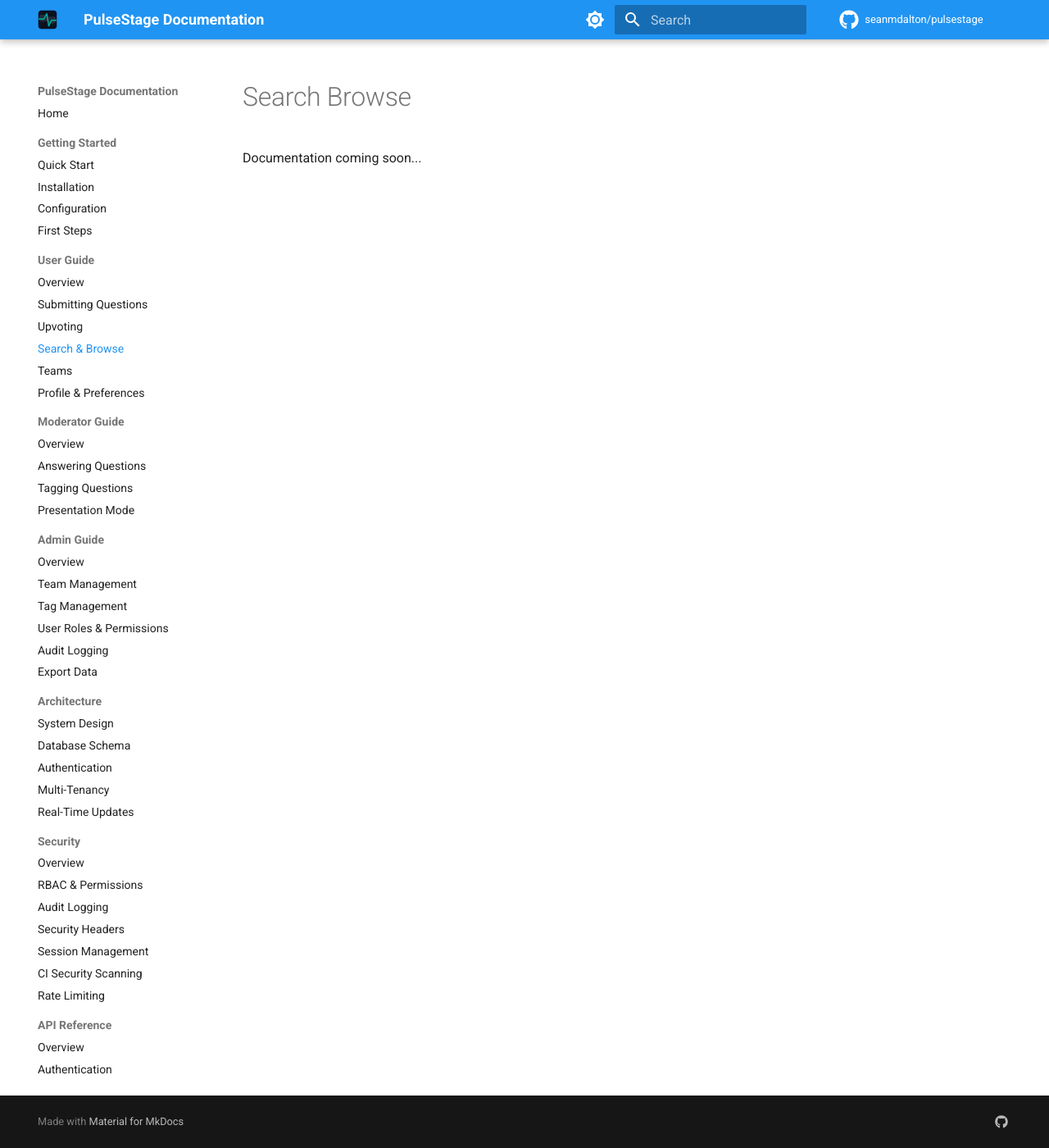
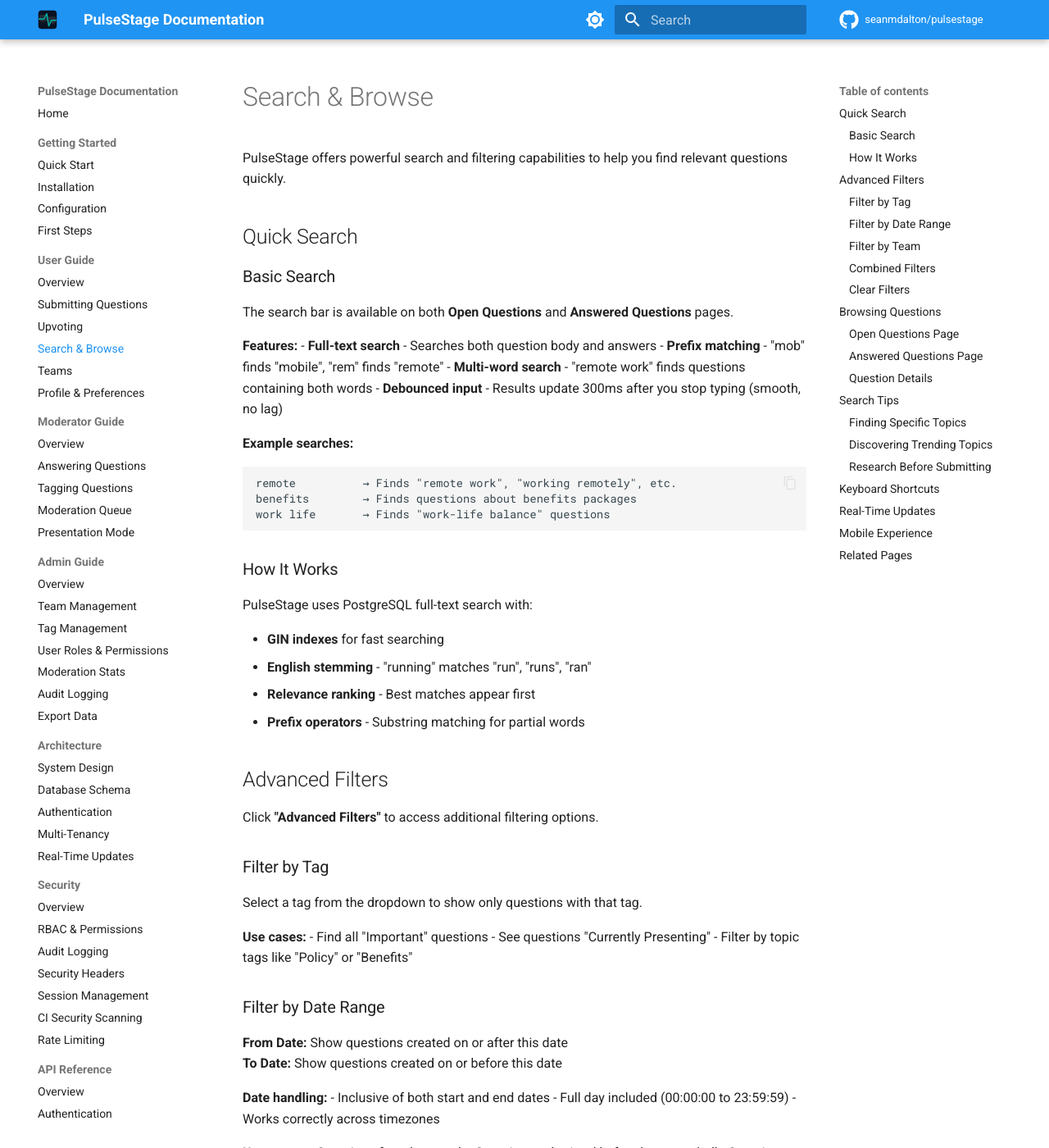
Before and after one commit to seanmdalton/pulsestage, an MkDocs documentation site: the page built from docs/user-guide/search-browse.md, in a window 1280 px wide and 1400 px high. Shown: the whole window at 82% size. Built offline with MkDocs 1.6.1 and Material for MkDocs 9.7.7, drawn with Linux system fonts in a browser that asks for light colours; comment, search, counter and statistics services are not loaded; the version menu is left out; some of the changed text lies outside the part shown.

Commit message:
Complete documentation and fix search_vector schema issue
Documentation Updates:
- NEW: docs/moderator-guide/moderation-queue.md
  * Comprehensive guide to moderation queue features
  * Filters, bulk operations, quick actions
  * Pin vs Freeze explanation
  * Best practices and workflows

- NEW: docs/admin-guide/moderation-stats.md
  * Moderation stats dashboard guide
  * Metrics interpretation
  * Per-moderator performance analysis
  * Use cases and best practices

- UPDATED: docs/user-guide/search-browse.md
  * Full-text search with prefix matching
  * Advanced filters (tags, dates, teams)
  * Combined filters guide
  * Search tips and keyboard shortcuts
  * Real-time updates

- UPDATED: mkdocs.yml
  * Add Moderation Queue to Moderator Guide nav
  * Add Moderation Stats to Admin Guide nav
  * Maintain sidebar navigation structure

Schema Fix:
- Remove search_vector from Prisma schema entirely
- Column is managed by PostgreSQL triggers (not Prisma)
- Prevents type casting errors on db push
- Migration script updated to DROP and recreate column
- Fixes 'cannot cast text to tsvector' error

Migration Enhancement:
- add_fulltext_search.sql now drops existing column first
- Handles type conversion from text → tsvector cleanly
- Idempotent (can run multiple times safely)

Testing Status:
✅ All 208 API tests pass
✅ All security scans pass (0 HIGH/CRITICAL vulnerabilities)
✅ Services start successfully
✅ Ready for production deployment

````diff
--- a/docs/user-guide/search-browse.md
+++ b/docs/user-guide/search-browse.md
@@ -1,3 +1,174 @@
-# Search Browse
+# Search & Browse
 
-Documentation coming soon...
+PulseStage offers powerful search and filtering capabilities to help you find relevant questions quickly.
+
+## Quick Search
+
+### Basic Search
+
+The search bar is available on both **Open Questions** and **Answered Questions** pages.
+
+**Features:**
+- **Full-text search** - Searches both question body and answers
+- **Prefix matching** - "mob" finds "mobile", "rem" finds "remote"
+- **Multi-word search** - "remote work" finds questions containing both words
+- **Debounced input** - Results update 300ms after you stop typing (smooth, no lag)
+
+**Example searches:**
+```
+remote          → Finds "remote work", "working remotely", etc.
+benefits        → Finds questions about benefits packages
+work life       → Finds "work-life balance" questions
+```
+
+### How It Works
+
+PulseStage uses PostgreSQL full-text search with:
+
+- **GIN indexes** for fast searching
+- **English stemming** - "running" matches "run", "runs", "ran"
+- **Relevance ranking** - Best matches appear first
+- **Prefix operators** - Substring matching for partial words
+
+## Advanced Filters
+
+Click **"Advanced Filters"** to access additional filtering options.
+
+### Filter by Tag
+
+Select a tag from the dropdown to show only questions with that tag.
+
+**Use cases:**
+- Find all "Important" questions
+- See questions "Currently Presenting"
+- Filter by topic tags like "Policy" or "Benefits"
+
+### Filter by Date Range
+
+**From Date:** Show questions created on or after this date
+**To Date:** Show questions created on or before this date
+
+**Date handling:**
+- Inclusive of both start and end dates
+- Full day included (00:00:00 to 23:59:59)
+- Works correctly across timezones
+
+**Use cases:**
+- Questions from last week
+- Questions submitted before last town hall
+- Questions from a specific event or meeting
+
+### Filter by Team
+
+Automatically applied when viewing a team page (e.g., `/engineering/open`).
+
+Switch teams using the team dropdown in the navigation bar.
+
+### Combined Filters
+
+All filters work together:
+
+**Example:** Search for "remote" + Tag: "Policy" + From: Last month
+- Shows only policy questions about remote work from the last month
+
+### Clear Filters
+
+The **"Clear All Filters"** button appears when filters are active.
+
+Shows count: "Clear All Filters (3)" indicating how many filters are applied.
+
+## Browsing Questions
+
+### Open Questions Page
+
+**Default View:**
+- Shows all OPEN (unanswered) questions
+- Sorted by upvotes (highest first)
+- Real-time updates as new questions arrive
+
+**Includes:**
+- Question body
+- Upvote count with button
+- Tags (color-coded)
+- Team name
+- Creation date
+- Upvote button (if you haven't upvoted yet)
+
+### Answered Questions Page
+
+**Default View:**
+- Shows all ANSWERED questions
+- Grouped by week
+- Sorted by date (most recent first)
+
+**Card View Features:**
+- Question preview (truncated)
+- Answer preview (truncated)
+- Click to expand and read full Q&A
+- Tags visible
+- Upvote count
+- Answered date
+
+### Question Details
+
+Click any question to see:
+
+- Full question text
+- Complete answer (if answered)
+- All tags
+- Upvote count
+- Submission and answer timestamps
+- Team information
+
+## Search Tips
+
+### Finding Specific Topics
+
+1. **Use specific keywords** - "remote policy" better than "remote"
+2. **Try variations** - "benefit", "benefits", "comp", "compensation"
+3. **Use tags** - Filter by tag after searching
+
+### Discovering Trending Topics
+
+1. **Sort by upvotes** - Default on Open Questions
+2. **Check recent** - Use date filter for last week
+3. **Browse by team** - See what each team is asking
+
+### Research Before Submitting
+
+1. **Search first** - Your question might already be asked
+2. **Upvote existing** - Better than duplicate submissions
+3. **Check answered** - Question might already have an answer
+
+## Keyboard Shortcuts
+
+While browsing:
+
+- **Type to search** - Focus is on search bar by default
+- **Click question** - Open details/answer modal
+- **Click upvote** - Upvote without opening modal
+
+## Real-Time Updates
+
+Search results and filtered views update in real-time:
+
+- **New questions** appear automatically if they match filters
+- **Upvote counts** update live
+- **Tags** added by moderators appear instantly
+- **Status changes** (answered questions removed from open view)
+
+No need to refresh the page!
+
+## Mobile Experience
+
+All search and filter features work on mobile:
+
+- **Responsive filters** - Stack vertically on small screens
+- **Touch-friendly** - Large tap targets for upvotes and filters
+- **Collapsible filters** - Advanced filters hidden by default to save space
+
+## Related Pages
+
+- [Submitting Questions](submitting-questions.md)
+- [Upvoting](upvoting.md)
+- [Teams](teams.md)
--- a/mkdocs.yml
+++ b/mkdocs.yml
@@ -93,12 +93,14 @@
       - Overview: moderator-guide/overview.md
       - Answering Questions: moderator-guide/answering-questions.md
       - Tagging Questions: moderator-guide/tagging.md
+      - Moderation Queue: moderator-guide/moderation-queue.md
       - Presentation Mode: moderator-guide/presentation-mode.md
   - Admin Guide:
       - Overview: admin-guide/overview.md
       - Team Management: admin-guide/team-management.md
       - Tag Management: admin-guide/tag-management.md
       - User Roles & Permissions: admin-guide/roles-permissions.md
+      - Moderation Stats: admin-guide/moderation-stats.md
       - Audit Logging: admin-guide/audit-logging.md
       - Export Data: admin-guide/export.md
   - Architecture:
````
Also changed, not shown: docs/admin-guide/moderation-stats.md (added, +200 -0 lines), docs/moderator-guide/moderation-queue.md (added, +169 -0 lines), 2 other files.
